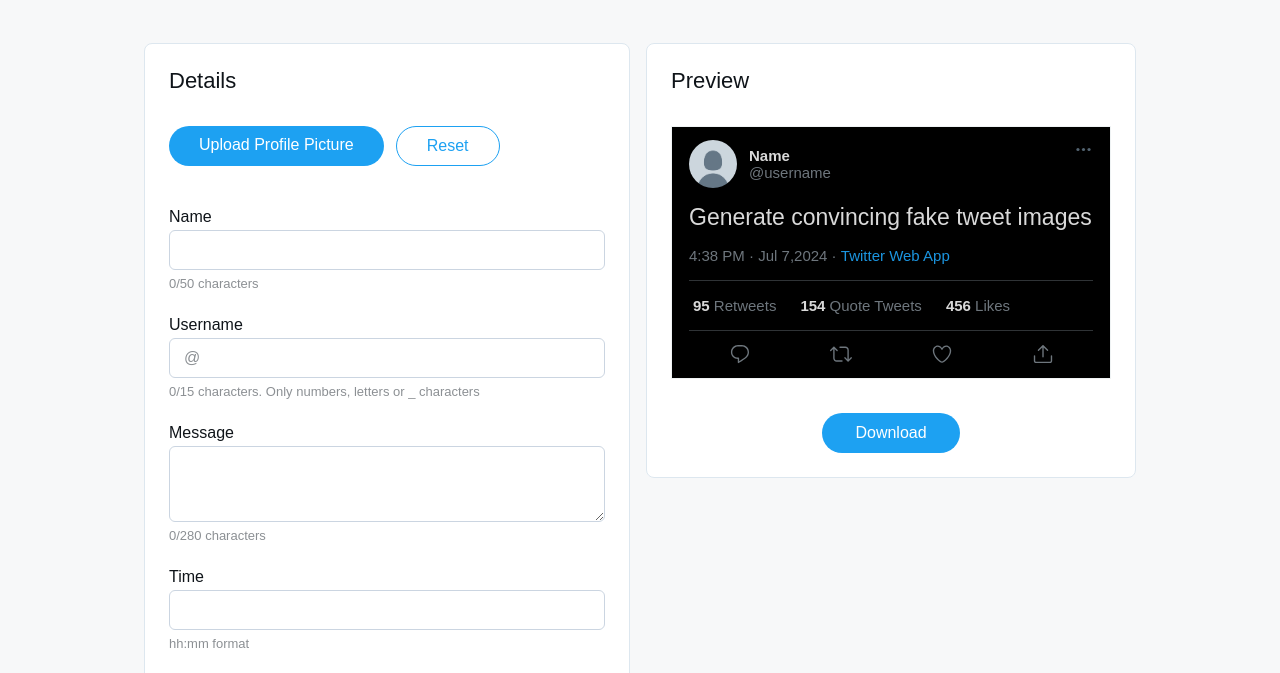
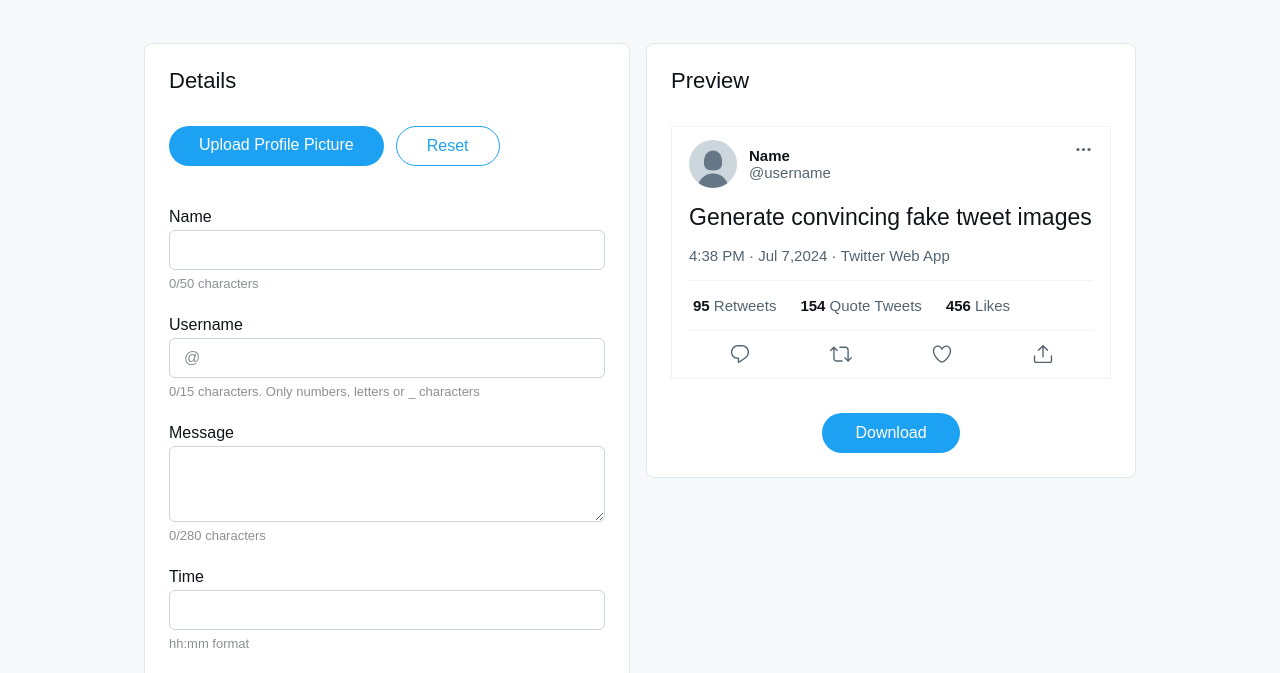
Before and after one commit to Pranav-Jadhav09/Fake-Tweet-Generator, a plain HTML site: page index.html in a window 1280 px wide. Shown: the part 116-789 px from the top of the page. Drawn offline with Linux system fonts and the light colour scheme; a script that the page names is missing; a web font is replaced by a local one.

Commit message:
init new

```diff
--- a/index.html
+++ b/index.html
@@ -232,7 +232,7 @@
         <h2>Preview</h2>
 
         <div id="tweet-box" class="tweet-box">
-          <div class="tweet dark" id="tweet">
+          <div class="tweet" id="tweet">
             <div class="head">
               <div class="title">
                 <img
```
